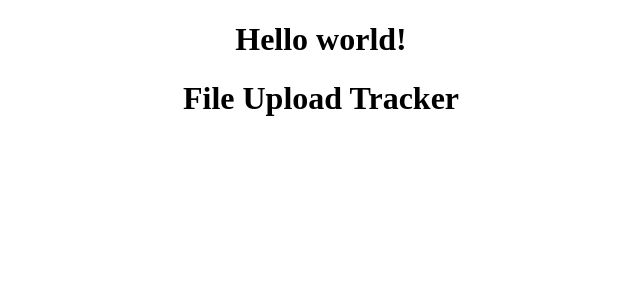
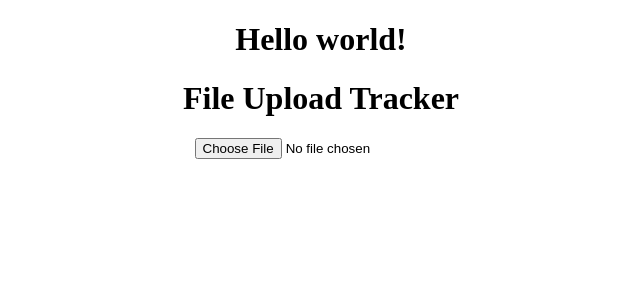
Before and after one commit to spiism/file-upload, a React (Create React App) app: page / in a window 1280 px wide. Shown: the top 300 px of the page, without its empty margins (319-959 px from the left). Built offline with nearby package versions, Linux system fonts and the light colour scheme.

Commit message:
create file type input to upload file

```diff
--- a/src/components/FileUploadTracker.tsx
+++ b/src/components/FileUploadTracker.tsx
@@ -6,7 +6,10 @@ export default function FileUploadTracker() {
     return (
         <div className="">
             <h1 className="text-xl font-bold mb-4">File Upload Tracker</h1>
-
+            <input
+                type="file"
+                className="mb-4 block w-full"
+            />
         </div>
     );
 }
```
